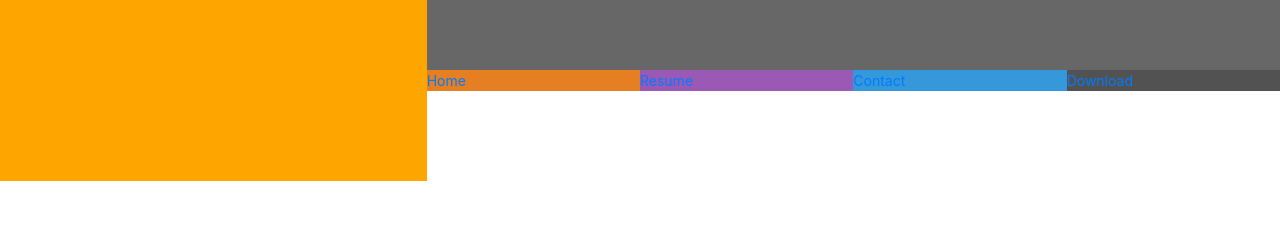
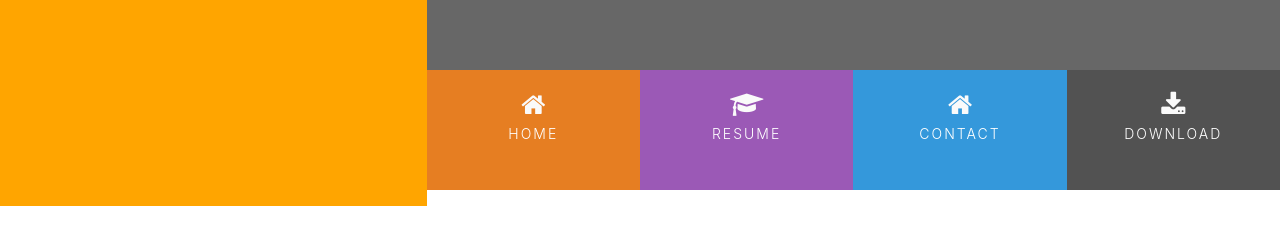
Before and after one commit to KeelanAnderson/Bootstrap-Resume, a plain HTML site: page index.html in a window 1280 px wide. Shown: the part 179-424 px from the top of the page. Drawn offline with nearby package versions, Linux system fonts and the light colour scheme.

Commit message:
add style to menu items and font icons

```diff
--- a/assets/css/style.css
+++ b/assets/css/style.css
@@ -73,3 +73,34 @@ header {
     font-size: 14px;
     padding: 0;
 }
+
+.menuitem {
+    height: 120px;
+    text-align: center;
+    padding: 0;
+}
+
+.menuitem a {
+    width: 100%;
+    text-decoration: none;
+    color: #fff;
+    height: 120px;
+}
+
+.menuitem a i {
+    padding-top: 22px;
+    display: block;
+    color: #fafafa;
+    font-size: 26px;
+}
+
+.menuitem span {
+    display: block;
+    width: 100%;
+    padding-top: 5px;
+    text-align: center;
+    text-transform: uppercase;
+    font-size: 14px;
+    font-weight: 300;
+    letter-spacing: 2px;
+}
--- a/index.html
+++ b/index.html
@@ -7,9 +7,9 @@
     <meta name="viewport" content="width=device-width, initial-scale=1.0">
     <link rel="stylesheet" href="https://cdn.jsdelivr.net/npm/bootstrap@4.6.2/dist/css/bootstrap.min.css"
         integrity="sha384-xOolHFLEh07PJGoPkLv1IbcEPTNtaed2xpHsD9ESMhqIYd0nLMwNLD69Npy4HI+N" crossorigin="anonymous">
-    <link rel="stylesheet"
-        href="https://cdn.jsdelivr.net/npm/@fortawesome/fontawesome-free@6.2.1/css/fontawesome.min.css"
-        integrity="sha384-QYIZto+st3yW+o8+5OHfT6S482Zsvz2WfOzpFSXMF9zqeLcFV0/wlZpMtyFcZALm" crossorigin="anonymous">
+    <link rel="stylesheet" href="https://cdnjs.cloudflare.com/ajax/libs/font-awesome/4.6.2/css/font-awesome.css"
+        integrity="sha512-ITS8GbPjCRA7c/PBl6Kqb9XjvQbKMBXpzEmpi7BgRwf6mUCySmHbF9opWfVUQvbdiYouDYxhxttWS+wyq4l+Ug=="
+        crossorigin="anonymous" referrerpolicy="no-referrer" />
     <link rel="stylesheet" href="assets/css/style.css">
     <title>Resume</title>
 </head>
@@ -30,17 +30,18 @@
                 <div class="row no-gutters">
                     <div class="col">
                         <ul id="nav" class="list-inline menucontainer">
-                            <li class="col-6 col-sm-3 ui-menu-color-home list-inline-item">
-                                <a href="#"><span>Home</span></a>
+                            <li class="col-6 col-sm-3 ui-menu-color-home list-inline-item menuitem">
+                                <a href="#"><i class="fa fa-home" aria-hidden="true"></i><span>Home</span></a>
                             </li>
-                            <li class="col-6 col-sm-3 ui-menu-color-resume list-inline-item">
-                                <a href="#"><span>Resume</span></a>
+                            <li class="col-6 col-sm-3 ui-menu-color-resume list-inline-item menuitem">
+                                <a href="#"><i class="fa fa-graduation-cap"
+                                        aria-hidden="true"></i><span>Resume</span></a>
                             </li>
-                            <li class="col-6 col-sm-3 ui-menu-color-contact list-inline-item">
-                                <a href="#"><span>Contact</span></a>
+                            <li class="col-6 col-sm-3 ui-menu-color-contact list-inline-item menuitem">
+                                <a href="#"><i class="fa fa-home" aria-hidden="true"></i><span>Contact</span></a>
                             </li>
-                            <li class="col-6 col-sm-3 ui-menu-color-download list-inline-item">
-                                <a href="#"><span>Download</span></a>
+                            <li class="col-6 col-sm-3 ui-menu-color-download list-inline-item menuitem">
+                                <a href="#"><i class="fa fa-download" aria-hidden="true"></i><span>Download</span></a>
                             </li>
                         </ul>
                     </div>
```
